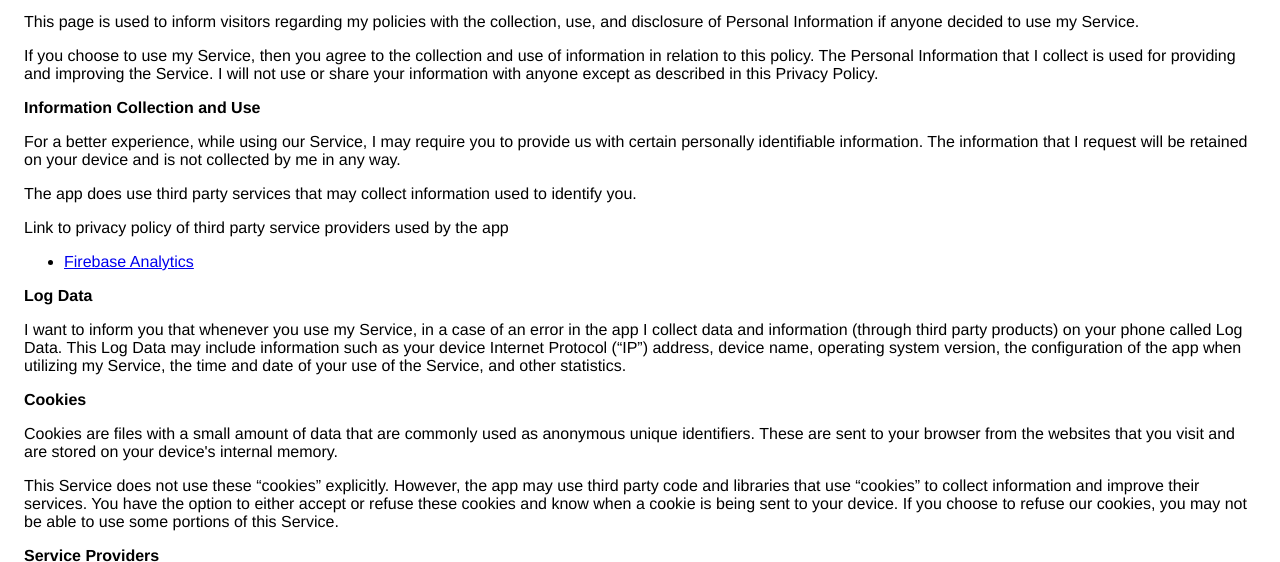
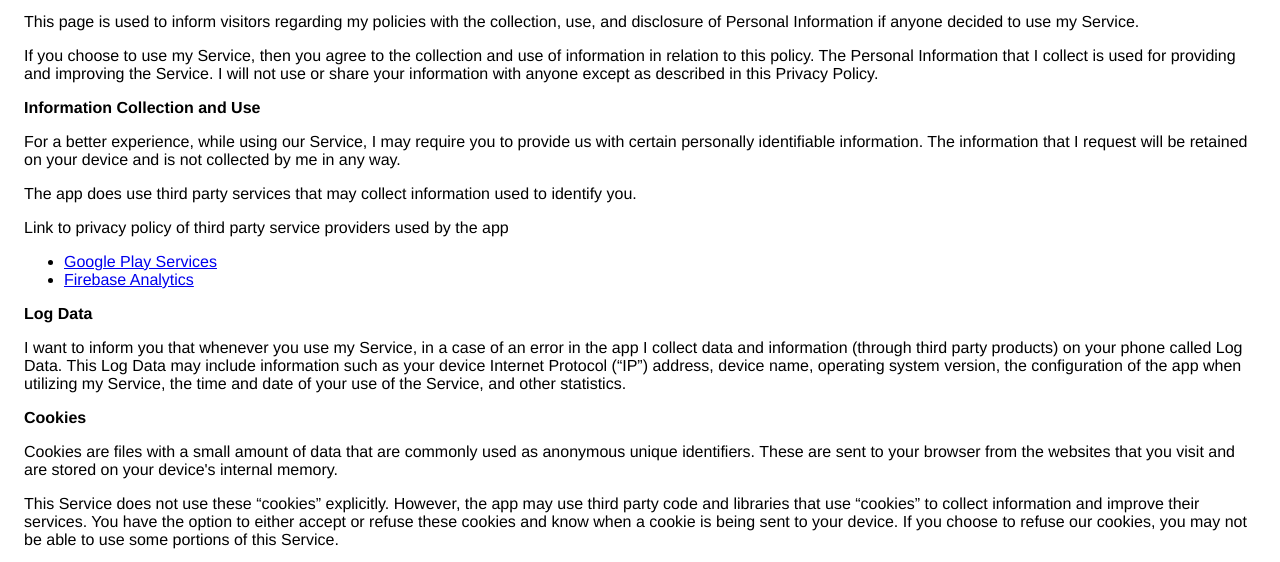
Before and after one commit to Kalabasa/hypertangram, a plain HTML site: page docs/index.html in a window 1280 px wide. Shown: the part 113-675 px from the top of the page. Drawn offline with Linux system fonts and the light colour scheme.

Commit message:
Add Google Play Services

```diff
--- a/docs/index.html
+++ b/docs/index.html
@@ -26,9 +26,8 @@
         <div>
             <p>Link to privacy policy of third party service providers used by the app</p>
             <ul>
-                <!----> <!---->
+                <li><a href="https://www.google.com/policies/privacy/" target="_blank">Google Play Services</a></li>
                 <li><a href="https://firebase.google.com/policies/analytics" target="_blank">Firebase Analytics</a></li>
-                <!----> <!----> <!----> <!---->
             </ul>
         </div>
         <p><strong>Log Data</strong></p>
```
